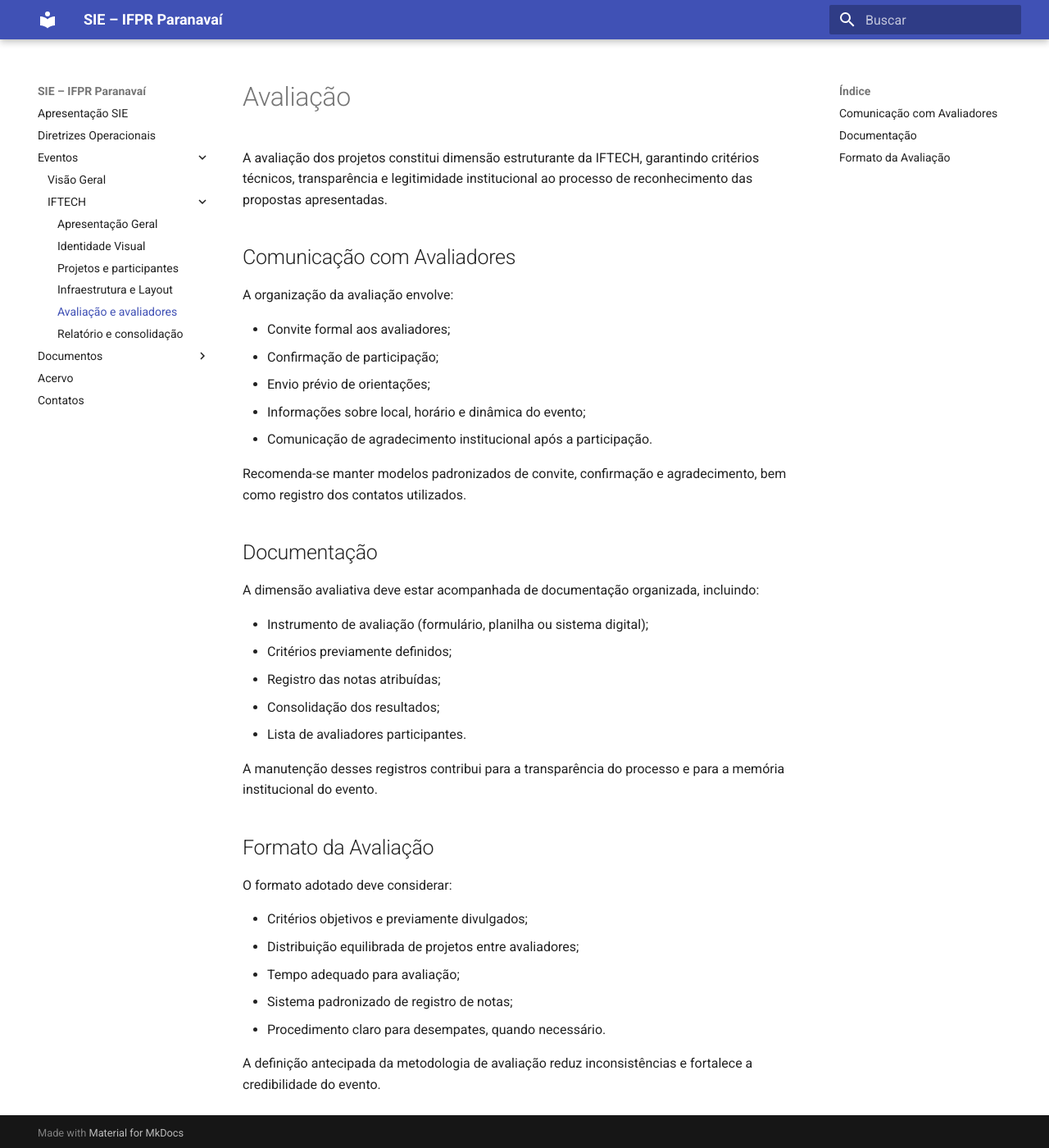
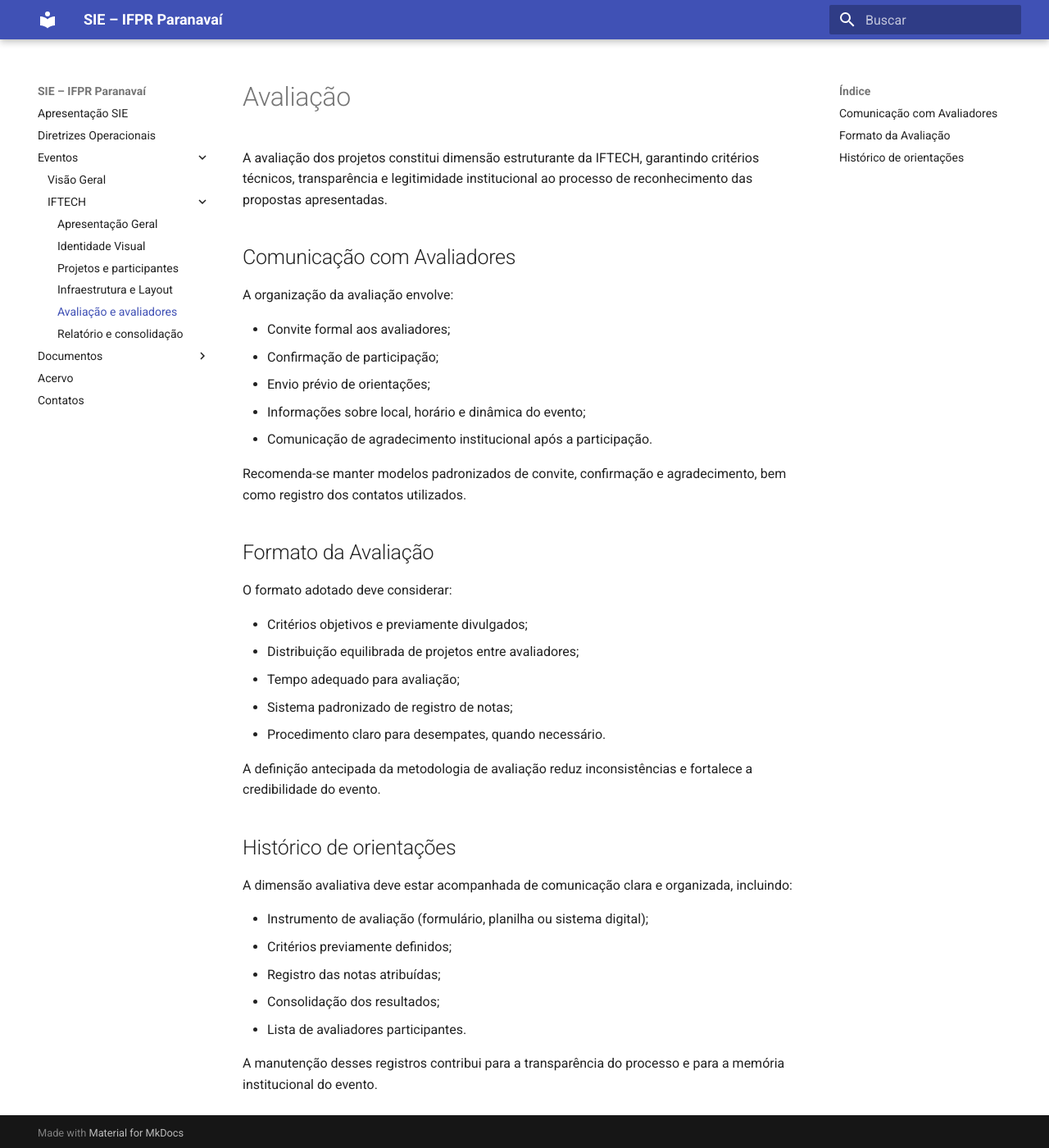
Before and after one commit to ifpr-sie-paranavai/dossie, an MkDocs documentation site: the page built from docs/eventos/iftech/avaliacao.md, in a window 1280 px wide and 1400 px high. Shown: the whole window at 82% size. Built offline with MkDocs 1.6.1 and Material for MkDocs 9.7.7, drawn with Linux system fonts in a browser that asks for light colours; part of the change alters nothing that is shown.

Commit message:
Update avaliacao.md

```diff
--- a/docs/eventos/iftech/avaliacao.md
+++ b/docs/eventos/iftech/avaliacao.md
@@ -14,18 +14,6 @@ A organização da avaliação envolve:
 
 Recomenda-se manter modelos padronizados de convite, confirmação e agradecimento, bem como registro dos contatos utilizados.
 
-## Documentação
-
-A dimensão avaliativa deve estar acompanhada de documentação organizada, incluindo:
-
-- Instrumento de avaliação (formulário, planilha ou sistema digital);
-- Critérios previamente definidos;
-- Registro das notas atribuídas;
-- Consolidação dos resultados;
-- Lista de avaliadores participantes.
-
-A manutenção desses registros contribui para a transparência do processo e para a memória institucional do evento.
-
 ## Formato da Avaliação
 
 O formato adotado deve considerar:
@@ -37,3 +25,15 @@ O formato adotado deve considerar:
 - Procedimento claro para desempates, quando necessário.
 
 A definição antecipada da metodologia de avaliação reduz inconsistências e fortalece a credibilidade do evento.
+
+## Histórico de orientações
+
+A dimensão avaliativa deve estar acompanhada de comunicação clara e organizada, incluindo:
+
+- Instrumento de avaliação (formulário, planilha ou sistema digital);
+- Critérios previamente definidos;
+- Registro das notas atribuídas;
+- Consolidação dos resultados;
+- Lista de avaliadores participantes.
+
+A manutenção desses registros contribui para a transparência do processo e para a memória institucional do evento.
```
